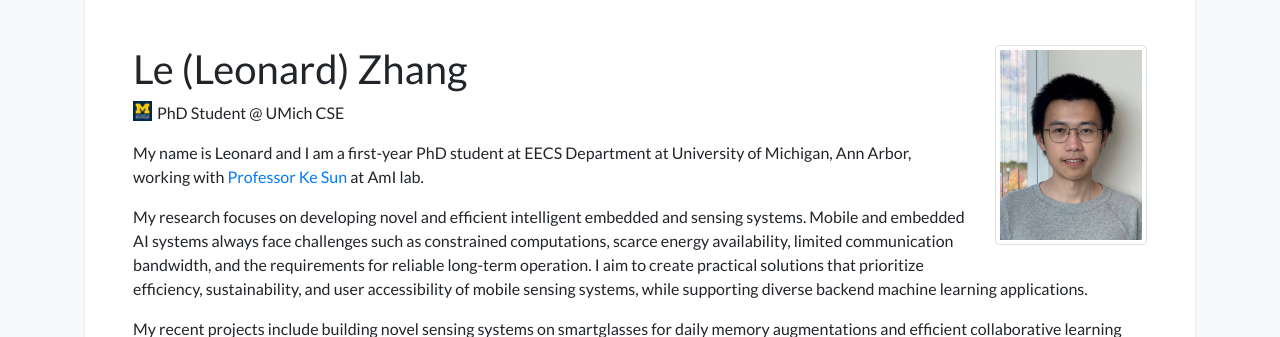
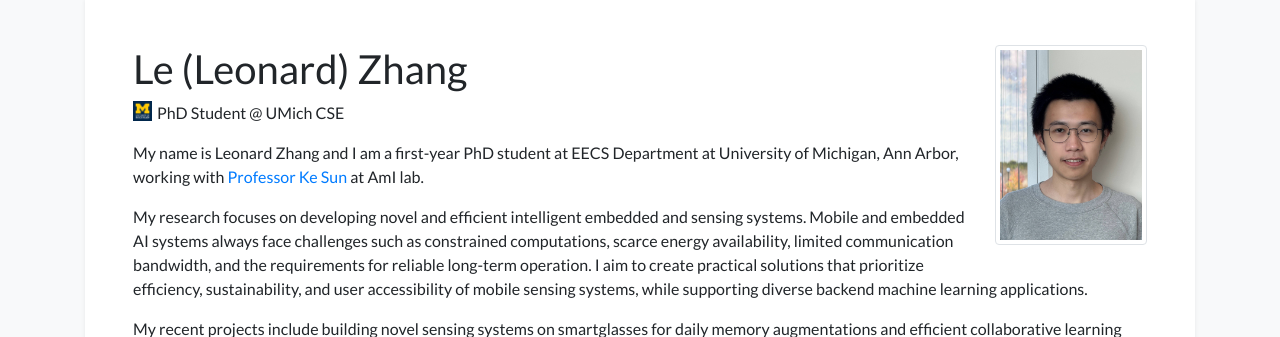
Before and after one commit to lezhangleonard/lezhangleonard.github.io, a Jekyll site: the page built from index.html, in a window 1280 px wide and 900 px high. Shown: the part 83-420 px from the top of the window. Built offline with Jekyll 4.4.1, drawn with Linux system fonts in a browser that asks for light colours; nearby versions of some CDN libraries; a style sheet for code colours, icons or effects is not loaded.

Commit message:
Update short bio with full name

```diff
--- a/_data/profile.yml
+++ b/_data/profile.yml
@@ -15,7 +15,7 @@ linkedin: le-leonard-zhang
 short_bio_text_justify: false
 short_bio: >-
   <p>
-    My name is Leonard and I am a first-year PhD student at EECS Department at University of Michigan, Ann Arbor, working with <a href="https://samsonsjarkal.github.io/KeSun/">Professor Ke Sun</a> at AmI lab.
+    My name is Leonard Zhang and I am a first-year PhD student at EECS Department at University of Michigan, Ann Arbor, working with <a href="https://samsonsjarkal.github.io/KeSun/">Professor Ke Sun</a> at AmI lab.
   </p>
   <p>
     My research focuses on developing novel and efficient intelligent embedded and sensing systems.
```
